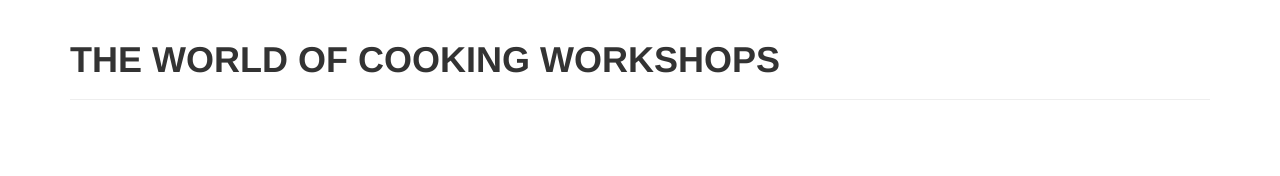
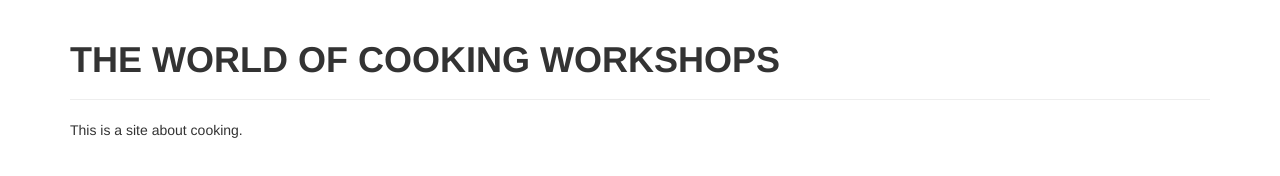
Before and after one commit to tsheeringa/tsheeringa.github.io, a plain HTML site: page index.html in a window 1280 px wide. Drawn offline with nearby package versions, Linux system fonts and the light colour scheme.

Commit message:
New index

```diff
--- a/index.html
+++ b/index.html
@@ -15,6 +15,7 @@
                 <h1><b>THE WORLD OF COOKING WORKSHOPS</b></h1>
 
         </div>
+     <p>This is a site about cooking.</p>
 </div>
 
 
```
